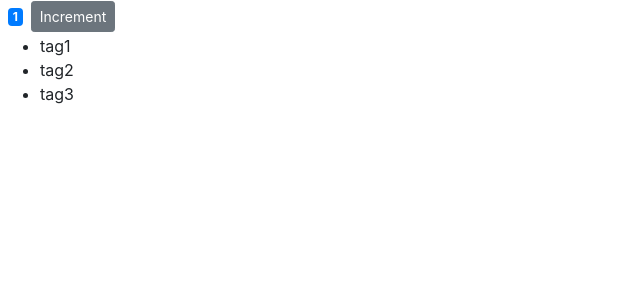
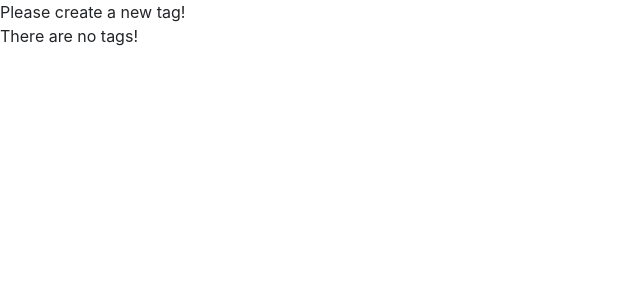
Before and after one commit to ettolini/reactWithMosh, a React (Create React App) app: page / in a window 1280 px wide. Shown: the top 300 px of the page, without its empty margins (0-640 px from the left). Built offline with nearby package versions, Linux system fonts and the light colour scheme.

Commit message:
Conditional rendering

```diff
--- a/src/components/counter.jsx
+++ b/src/components/counter.jsx
@@ -2,35 +2,49 @@ import React, { Component } from "react";
 
 class Counter extends Component {
   state = {
-    count: 1,
-    tags: ["tag1", "tag2", "tag3"],
+    count: 0,
+    tags: [],
   };
+
+  renderTags() {
+    if (this.state.tags.length === 0) return <p>There are no tags!</p>;
+
+    return (
+      <ul>
+        {this.state.tags.map((tag) => (
+          <li key={tag}>{tag}</li>
+        ))}
+      </ul>
+    );
+  }
 
   render() {
     return (
       <div>
-        <span className={this.getBadgeClasses()}>{this.formatCount()}</span>
+        {/* <span className={this.getBadgeClasses()}>{this.formatCount()}</span>
         <button className="btn btn-secondary btn-sm">Increment</button>
         <ul>
           {this.state.tags.map((tag) => (
             <li key={tag}>{tag}</li>
           ))}
-        </ul>
+        </ul> */}
+        {this.state.tags.length === 0 && "Please create a new tag!"}
+        {this.renderTags()}
       </div>
     );
   }
 
-  getBadgeClasses() {
-    let classes = "badge m-2 badge-";
-    classes += this.state.count === 0 ? "warning" : "primary";
+  //   getBadgeClasses() {
+  //     let classes = "badge m-2 badge-";
+  //     classes += this.state.count === 0 ? "warning" : "primary";
 
-    return classes;
-  }
+  //     return classes;
+  //   }
 
-  formatCount() {
-    const { count } = this.state;
-    return count === 0 ? "Zero" : count;
-  }
+  //   formatCount() {
+  //     const { count } = this.state;
+  //     return count === 0 ? "Zero" : count;
+  //   }
 }
 
 export default Counter;
```
